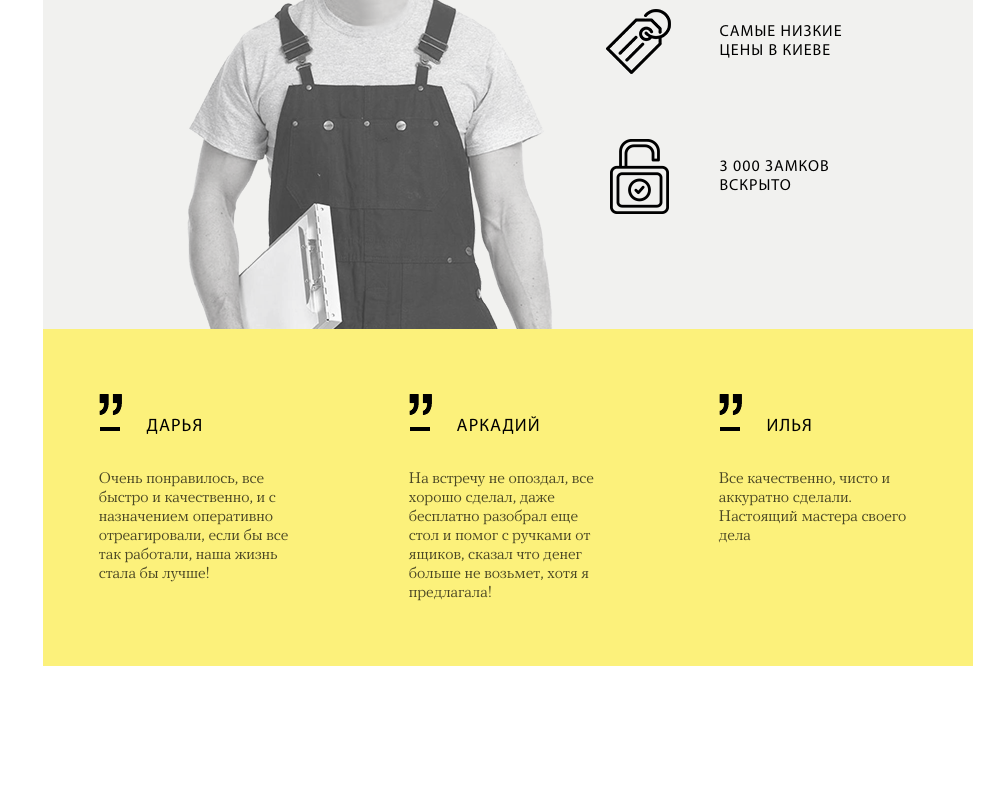
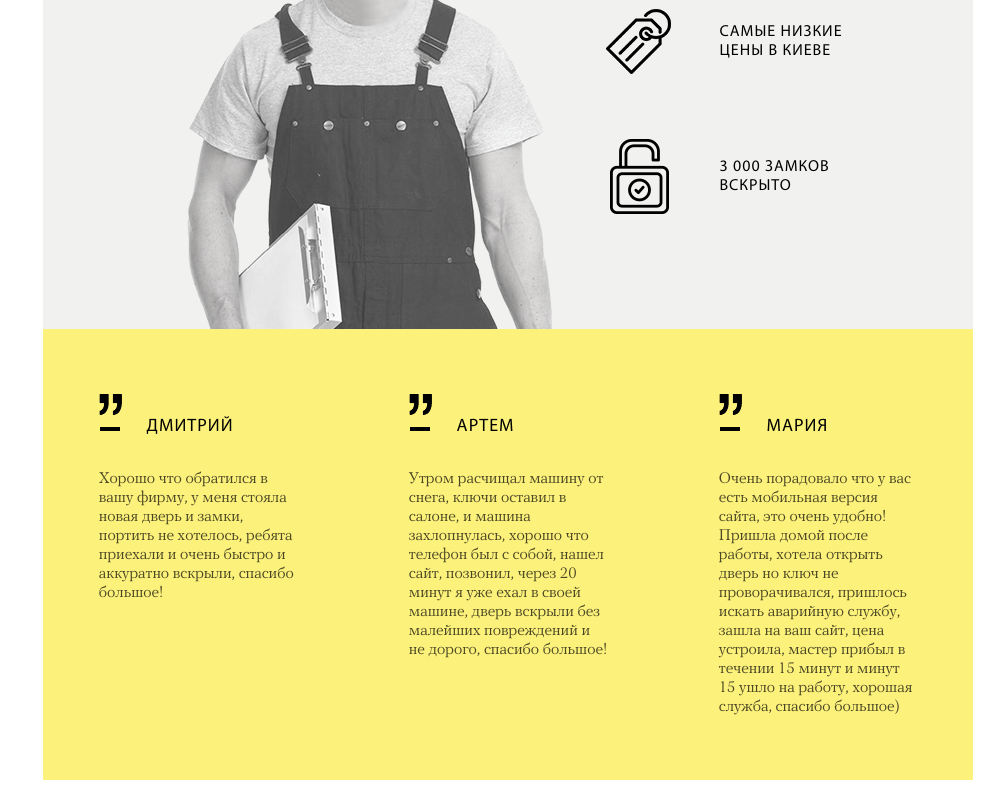
Before and after one commit to gubish/gubish.github.io, a website: page index.html in a window 1280 px wide. Shown: the part 1128-1928 px from the top of the page, without its empty margins (287-1280 px from the left). Before the commit the page ends 1814 px from the top, so only its background shows below. Drawn offline with Linux system fonts and the light colour scheme.

Commit message:
Update index.html

```diff
--- a/index.html
+++ b/index.html
@@ -135,28 +135,28 @@
                 <li class="b-review__item">
                     <div class="b-review__title">
                         <img src="images/qq.png" width="23" height="37" alt="">
-                        Дарья
+                        Дмитрий
                     </div>
                     <div class="b-review__text">
-                        Очень понравилось, все быстро и качественно, и с назначением оперативно отреагировали, если бы все так работали, наша жизнь стала бы лучше!
+                        Хорошо что обратился в вашу фирму, у меня стояла новая дверь и замки, портить не хотелось, ребята приехали и очень быстро и аккуратно вскрыли, спасибо большое!
                     </div>
                 </li>
                 <li class="b-review__item">
                     <div class="b-review__title">
                         <img src="images/qq.png" width="23" height="37" alt="">
-                        Аркадий
+                        Артем
                     </div>
                     <div class="b-review__text">
-                        На встречу не опоздал, все хорошо сделал, даже бесплатно разобрал еще стол и помог с ручками от ящиков, сказал что денег больше не возьмет, хотя я предлагала!
+                        Утром расчищал машину от снега, ключи оставил в салоне, и машина захлопнулась, хорошо что телефон был с собой, нашел сайт, позвонил, через 20 минут я уже ехал в своей машине, дверь вскрыли без малейших повреждений и не дорого, спасибо большое!
                     </div>
                 </li>
                 <li class="b-review__item">
                     <div class="b-review__title">
                         <img src="images/qq.png" width="23" height="37" alt="">
-                        Илья
+                        Мария
                     </div>
                     <div class="b-review__text">
-                        Все качественно, чисто и аккуратно сделали. Настоящий мастера своего дела
+                        Очень порадовало что у вас есть мобильная версия сайта, это очень удобно! Пришла домой после работы, хотела открыть дверь но ключ не проворачивался, пришлось искать аварийную службу, зашла на ваш сайт, цена устроила, мастер прибыл в течении 15 минут и минут 15 ушло на работу, хорошая служба, спасибо большое)
                     </div>
                 </li>
             </ul>
```
